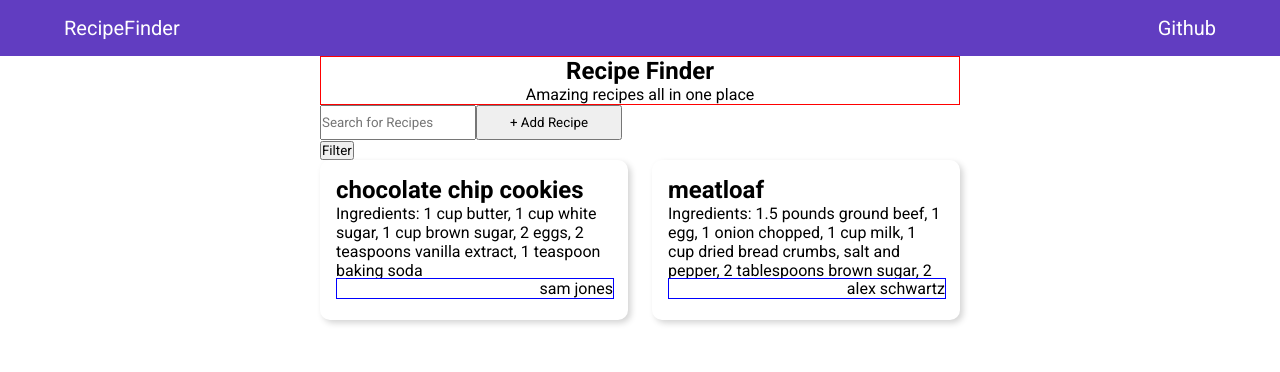
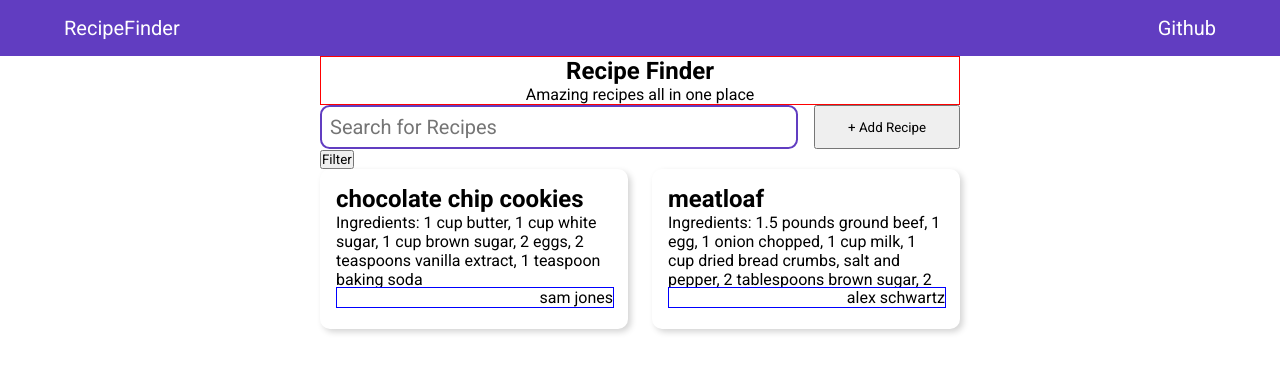
Before and after one commit to christopher-coyne/recipe_finder, a React (Create React App) app: page / in a window 1280 px wide. Shown: the top 372 px of the page. Built offline with nearby package versions, Linux system fonts and the light colour scheme.

Commit message:
search button styles update

```diff
--- a/src/components/Search/Search.style.tsx
+++ b/src/components/Search/Search.style.tsx
@@ -3,10 +3,14 @@ import { colors } from "../../colors";
 
 export const Container = styled("div")`
   display: flex;
-  justify-content: between;
+  justify-content: space-between;
 `;
 
 export const StyledSearch = styled("input")`
-  border: 1px solid purple
+  border: 2px solid ${(props) => props.theme.colors.primary};
   padding: 0.5rem;
+  flex-grow: 1;
+  margin-right: 1rem;
+  border-radius: 0.6rem;
+  font-size: ${(props) => props.theme.fontSizes.medium};
 `;
--- a/src/components/Search/Search.tsx
+++ b/src/components/Search/Search.tsx
@@ -20,6 +20,7 @@ const Search = ({ setSearchTerm, searchTerm }: Props) => {
         }}
         value={searchTerm}
         placeholder="Search for Recipes"
+        type="text"
       />
       <Button
         input={"+ Add Recipe"}
```
